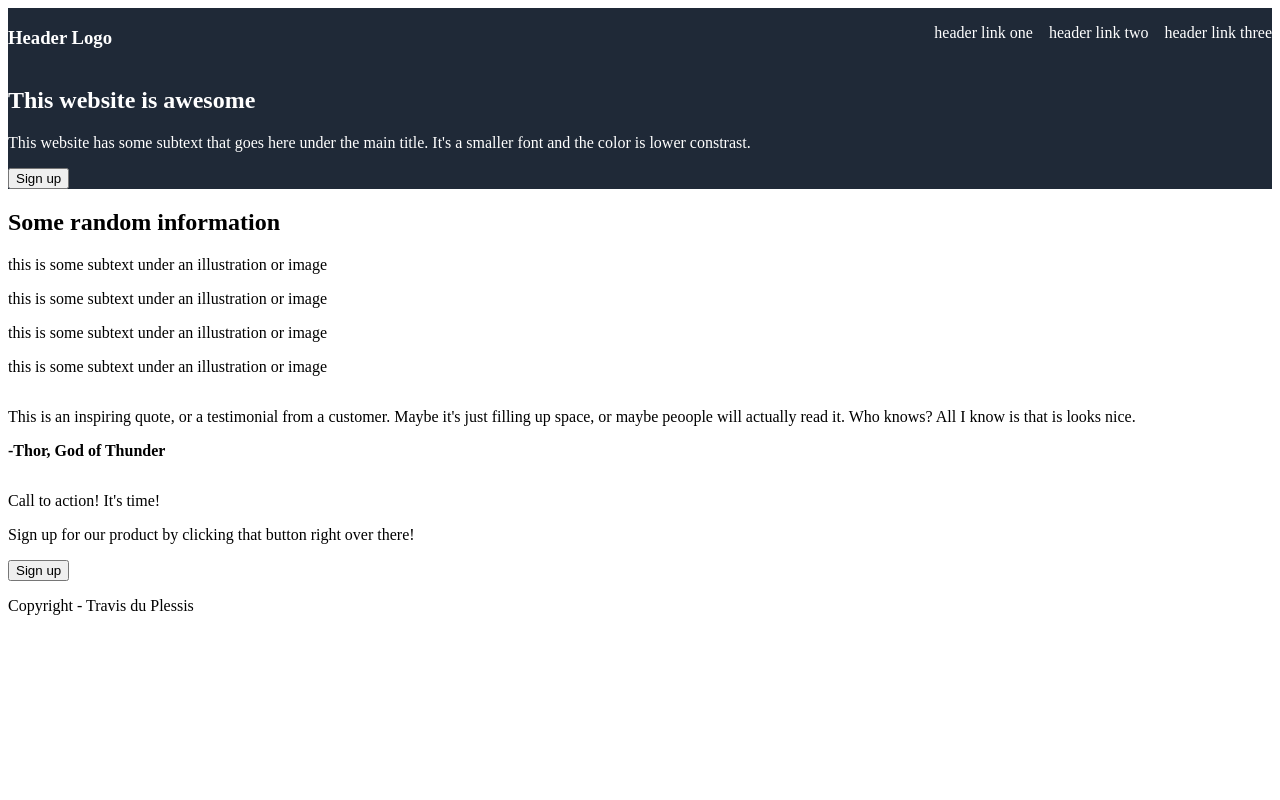
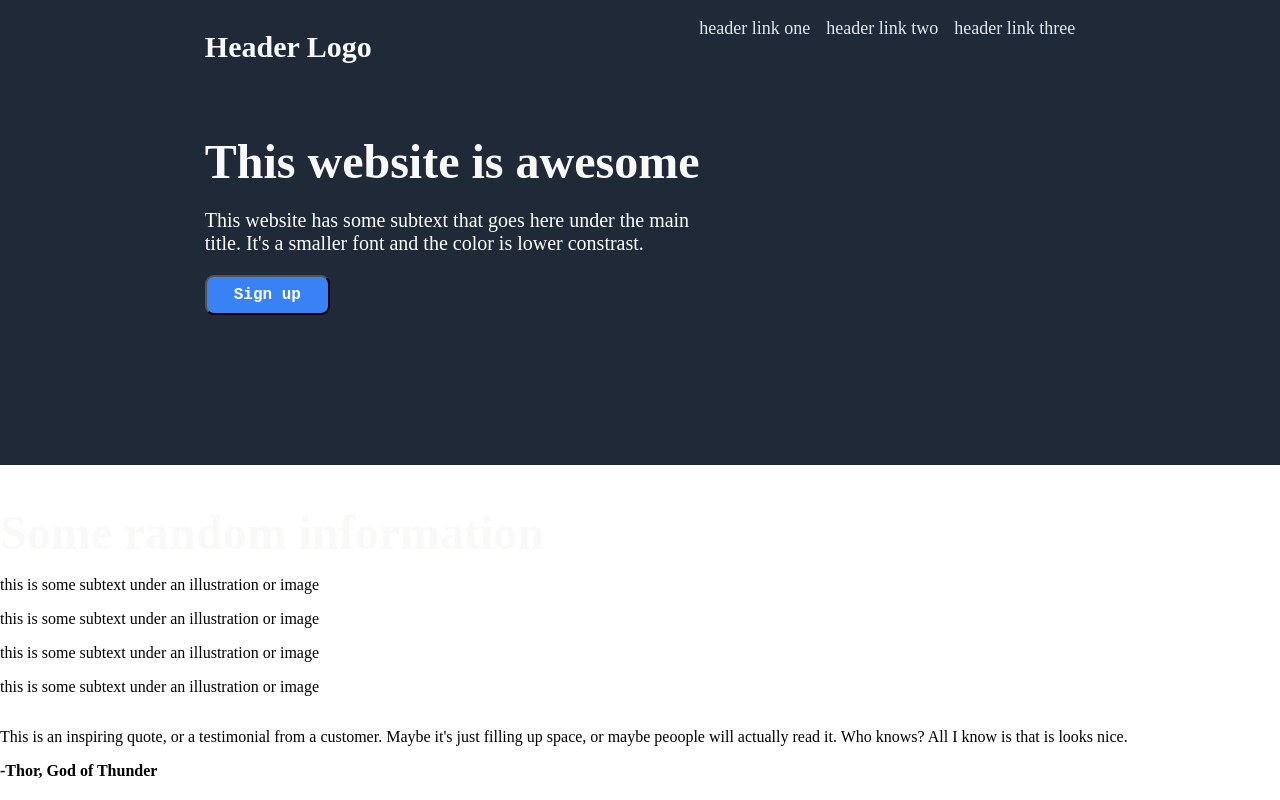
Before and after one commit to travisduplessis901/CSS_Landing_Page, a plain HTML site: page index.html in a window 1280 px wide. Shown: the top 800 px of the page. Drawn offline with Linux system fonts and the light colour scheme.

Commit message:
basic layout of 1st section completed

```diff
--- a/index.html
+++ b/index.html
@@ -17,11 +17,12 @@
             <li>header link three</li>
         </ul>
     </div>
-
+    <div class="info">
         <h2>This website is awesome</h2>
         <p>This website has some subtext that goes here under the main title. It's a smaller font and the color is lower
             constrast.</p>
         <button>Sign up</button>
+    </div>
     </div>
 
     <div class="container2">
--- a/style.css
+++ b/style.css
@@ -2,20 +2,60 @@ body{
     display: flex;
     justify-content: space-between;
     flex-direction: column;
+    padding: 0;
+    margin: 0;
+    min-height: 100vh;
 }
 
 .container1{
     background-color: #1f2937;
     color: white;
+    padding-left: 16%;
+    padding-right: 16%;
+}
+
+.info{
+    display: flex;
+    flex-direction: column;
+    width: 520px;
+    font-size: 20px;
+    margin-bottom: 150px;
+}
+
+h2{
+    font-size: 48px;
+    font-weight: bolder;
+    color: #f9faf8;
+    margin-bottom: 0;
 }
 
 .header{
     display: flex;
     justify-content: space-between;
+    align-content: center;
+}
+
+.a_header{
+    font-size: 30px;
+    color: #f9faf8;
+    font-weight: bolder;
 }
 
 ul{
     display: flex;
     list-style-type: none;
     gap: 16px;
+    font-size: 18px;
+    color: #E5E7EB;
 }
+
+button{
+    background-color: #3882f6;
+    border-radius: 9px;
+    width: 125px;
+    height: 40px;
+    font-size: 16px;
+    font-weight: bold;
+    color: white;
+    font-family: 'Courier New', Courier, monospace;
+}
```
